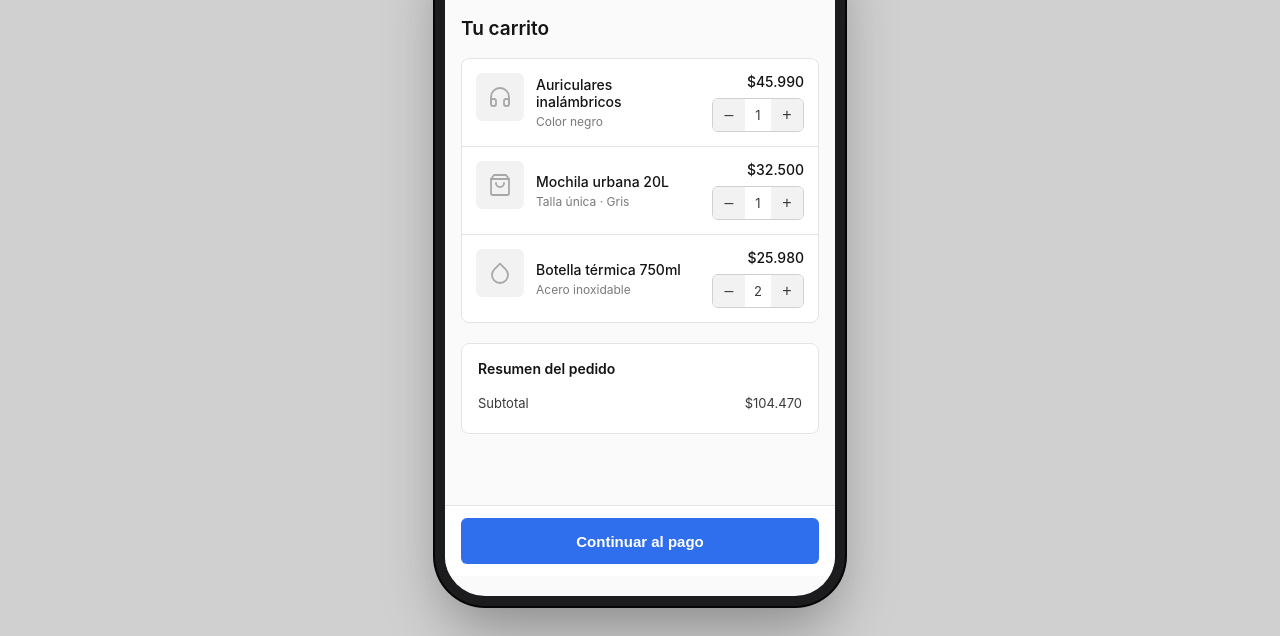
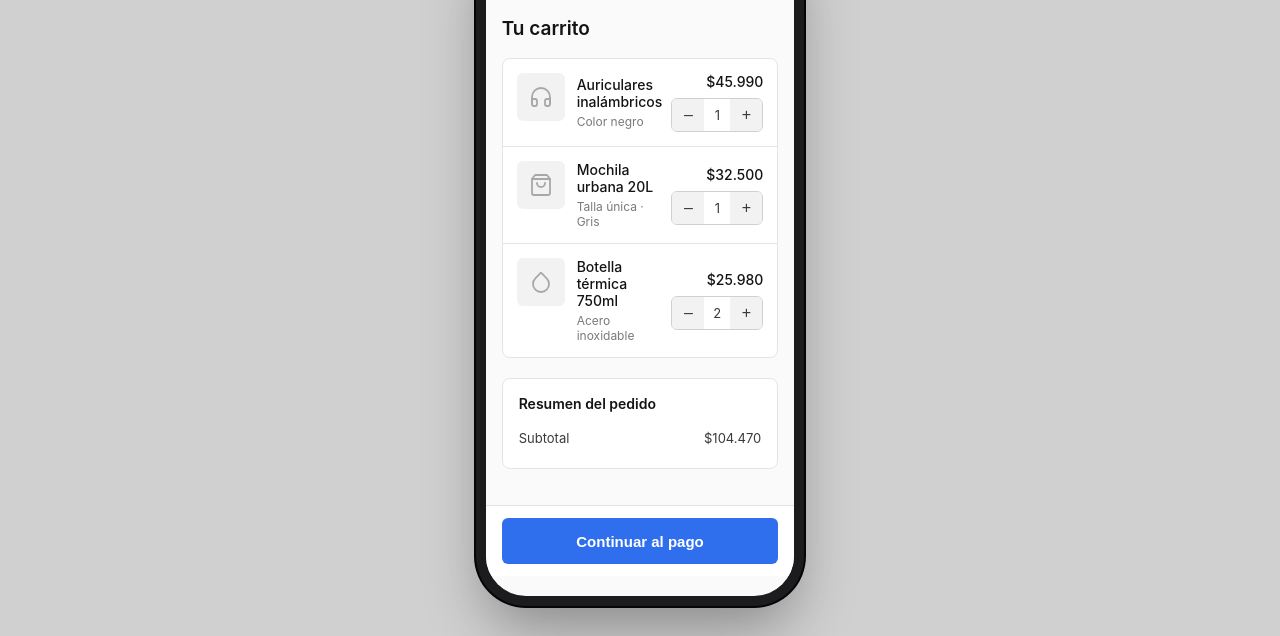
Before and after one commit to NicoleMatusP/experimentoDiplo, a plain HTML site: page variante-a-control/index.html in a window 1280 px wide. Shown: the part 164-800 px from the top of the page. Drawn offline with Linux system fonts and the light colour scheme.

Commit message:
Keep phone mockup at real iPhone aspect ratio when viewport height is constrained
Co-Authored-By: Claude Sonnet 5 <noreply@anthropic.com>

```diff
--- a/variante-a-control/styles.css
+++ b/variante-a-control/styles.css
@@ -106,9 +106,11 @@ body {
     padding: 40px 0;
   }
   .device-screen {
-    width: 390px;
+    width: auto;
+    max-width: 390px;
     height: 844px;
     max-height: calc(100dvh - 132px);
+    aspect-ratio: 390 / 844;
     border-radius: 40px;
     box-shadow:
       0 0 0 10px #1c1c1e,
--- a/variante-b-costo-envio/styles.css
+++ b/variante-b-costo-envio/styles.css
@@ -106,9 +106,11 @@ body {
     padding: 40px 0;
   }
   .device-screen {
-    width: 390px;
+    width: auto;
+    max-width: 390px;
     height: 844px;
     max-height: calc(100dvh - 132px);
+    aspect-ratio: 390 / 844;
     border-radius: 40px;
     box-shadow:
       0 0 0 10px #1c1c1e,
--- a/variante-c-fecha-entrega/styles.css
+++ b/variante-c-fecha-entrega/styles.css
@@ -106,9 +106,11 @@ body {
     padding: 40px 0;
   }
   .device-screen {
-    width: 390px;
+    width: auto;
+    max-width: 390px;
     height: 844px;
     max-height: calc(100dvh - 132px);
+    aspect-ratio: 390 / 844;
     border-radius: 40px;
     box-shadow:
       0 0 0 10px #1c1c1e,
--- a/variante-d-checkout-simple/styles.css
+++ b/variante-d-checkout-simple/styles.css
@@ -106,9 +106,11 @@ body {
     padding: 40px 0;
   }
   .device-screen {
-    width: 390px;
+    width: auto;
+    max-width: 390px;
     height: 844px;
     max-height: calc(100dvh - 132px);
+    aspect-ratio: 390 / 844;
     border-radius: 40px;
     box-shadow:
       0 0 0 10px #1c1c1e,
--- a/variante-e-completa/styles.css
+++ b/variante-e-completa/styles.css
@@ -106,9 +106,11 @@ body {
     padding: 40px 0;
   }
   .device-screen {
-    width: 390px;
+    width: auto;
+    max-width: 390px;
     height: 844px;
     max-height: calc(100dvh - 132px);
+    aspect-ratio: 390 / 844;
     border-radius: 40px;
     box-shadow:
       0 0 0 10px #1c1c1e,
```
